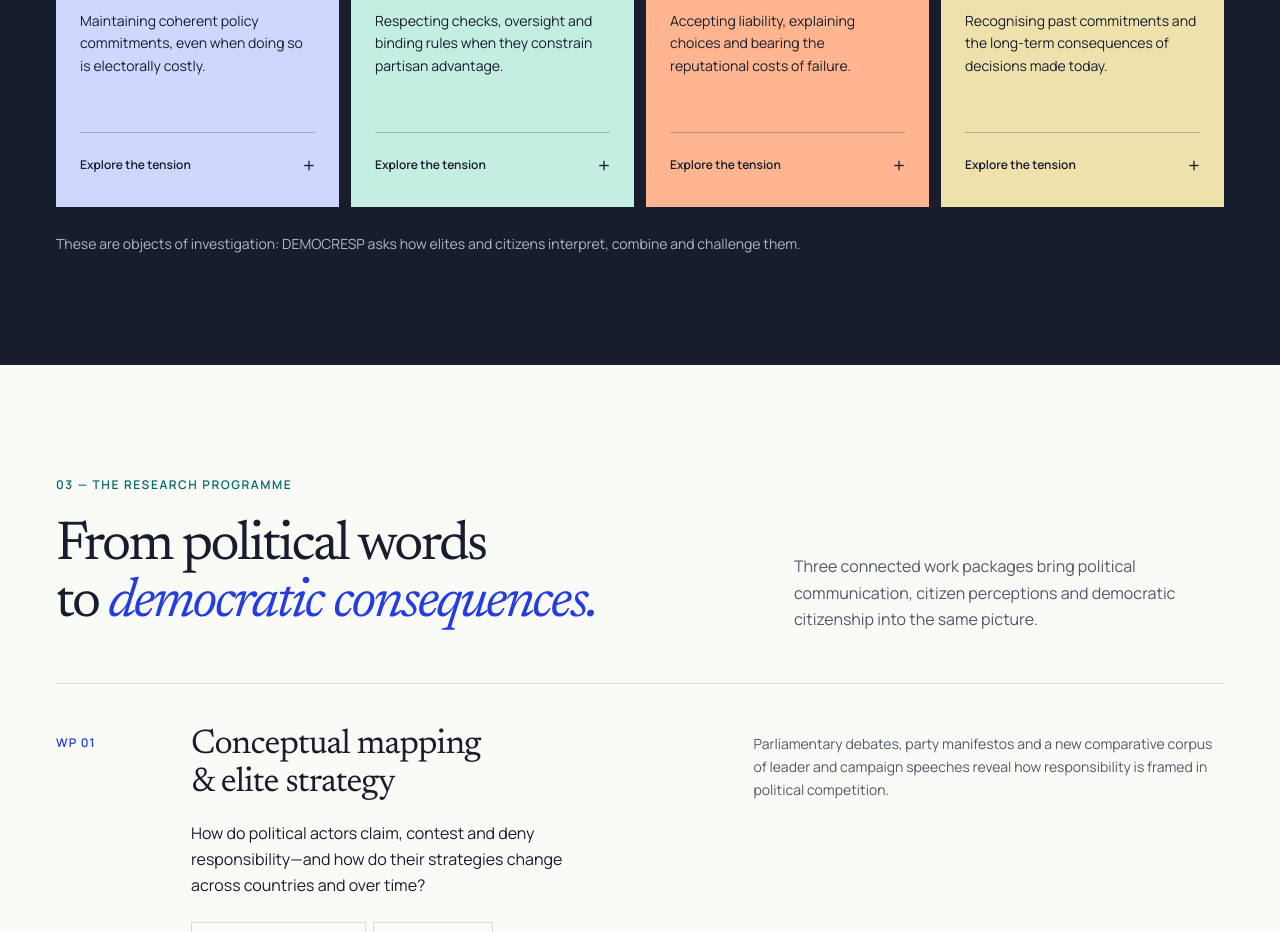
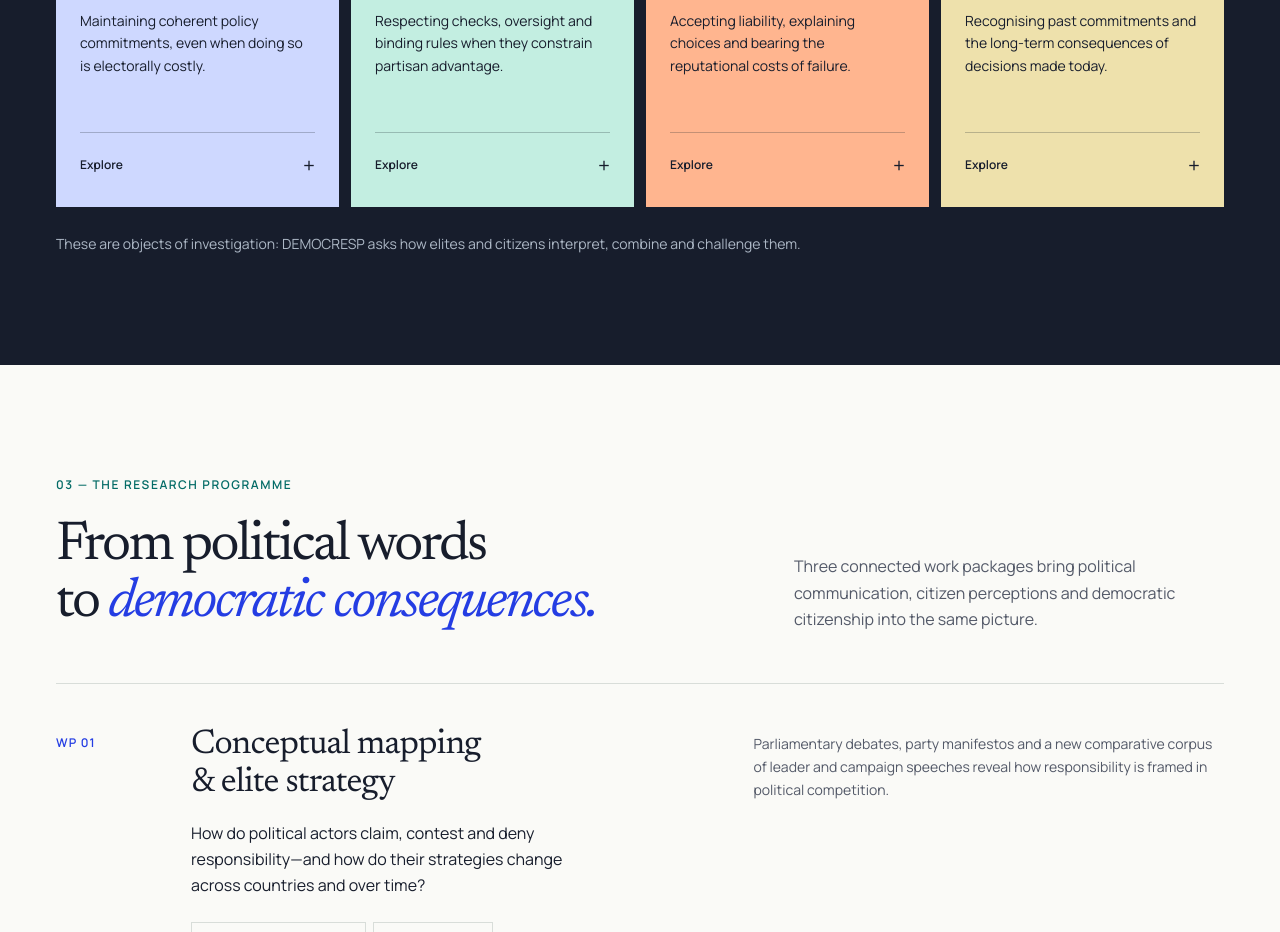
Before and after one commit to FabianHabersack/democresp-website, a website built with Vite: page docs/index.html in a window 1280 px wide. Shown: the part 2240-3172 px from the top of the page. Built offline with nearby package versions, Linux system fonts and the light colour scheme.

Commit message:
Shorten dimension-card labels to Explore

```diff
--- a/docs/index.html
+++ b/docs/index.html
@@ -86,10 +86,10 @@
       <div class="wrap">
         <div class="section-heading"><div><p class="eyebrow section-kicker">02 — The conceptual framework</p><h2 id="framework-title">One contested idea.<br><em>Four dimensions.</em></h2></div><p>The project starts with four dimensions of responsibility, while remaining open to the meanings citizens themselves bring to the concept.</p></div>
         <div class="dimension-grid">
-          <article class="dimension policy" id="policy"><div class="dimension-top"><span>01</span><img class="dimension-icon" src="assets/icons/compass.svg" alt="" width="28" height="28" aria-hidden="true"></div><h3>Policy</h3><p class="dimension-question">What do we stand for?</p><p>Maintaining coherent policy commitments, even when doing so is electorally costly.</p><details><summary>Explore the tension <span aria-hidden="true">+</span></summary><div class="dimension-detail"><p><strong>Taking responsibility</strong>Holding to a policy commitment in the public interest.</p><p><strong>Shifting the costs</strong>Undoing policies to retaliate against opponents rather than advance an alternative vision.</p></div></details></article>
-          <article class="dimension institutional" id="institutional"><div class="dimension-top"><span>02</span><img class="dimension-icon" src="assets/icons/landmark.svg" alt="" width="28" height="28" aria-hidden="true"></div><h3>Institutional</h3><p class="dimension-question">Which limits do we accept?</p><p>Respecting checks, oversight and binding rules when they constrain partisan advantage.</p><details><summary>Explore the tension <span aria-hidden="true">+</span></summary><div class="dimension-detail"><p><strong>Taking responsibility</strong>Accepting constitutional checks and independent oversight.</p><p><strong>Shifting the costs</strong>Undermining or bypassing constraints to secure a political advantage.</p></div></details></article>
-          <article class="dimension moral" id="moral"><div class="dimension-top"><span>03</span><img class="dimension-icon" src="assets/icons/scale.svg" alt="" width="28" height="28" aria-hidden="true"></div><h3>Moral</h3><p class="dimension-question">Who owns the decision?</p><p>Accepting liability, explaining choices and bearing the reputational costs of failure.</p><details><summary>Explore the tension <span aria-hidden="true">+</span></summary><div class="dimension-detail"><p><strong>Taking responsibility</strong>Offering explanations, sharing credit and accepting blame.</p><p><strong>Shifting the costs</strong>Scapegoating others and presenting contrition as weakness.</p></div></details></article>
-          <article class="dimension temporal" id="temporal"><div class="dimension-top"><span>04</span><img class="dimension-icon" src="assets/icons/hourglass.svg" alt="" width="28" height="28" aria-hidden="true"></div><h3>Temporal</h3><p class="dimension-question">Whose future is at stake?</p><p>Recognising past commitments and the long-term consequences of decisions made today.</p><details><summary>Explore the tension <span aria-hidden="true">+</span></summary><div class="dimension-detail"><p><strong>Taking responsibility</strong>Acknowledging inherited commitments and considering future generations.</p><p><strong>Shifting the costs</strong>Disowning the past and passing today’s burdens on to successors.</p></div></details></article>
+          <article class="dimension policy" id="policy"><div class="dimension-top"><span>01</span><img class="dimension-icon" src="assets/icons/compass.svg" alt="" width="28" height="28" aria-hidden="true"></div><h3>Policy</h3><p class="dimension-question">What do we stand for?</p><p>Maintaining coherent policy commitments, even when doing so is electorally costly.</p><details><summary>Explore <span aria-hidden="true">+</span></summary><div class="dimension-detail"><p><strong>Taking responsibility</strong>Holding to a policy commitment in the public interest.</p><p><strong>Shifting the costs</strong>Undoing policies to retaliate against opponents rather than advance an alternative vision.</p></div></details></article>
+          <article class="dimension institutional" id="institutional"><div class="dimension-top"><span>02</span><img class="dimension-icon" src="assets/icons/landmark.svg" alt="" width="28" height="28" aria-hidden="true"></div><h3>Institutional</h3><p class="dimension-question">Which limits do we accept?</p><p>Respecting checks, oversight and binding rules when they constrain partisan advantage.</p><details><summary>Explore <span aria-hidden="true">+</span></summary><div class="dimension-detail"><p><strong>Taking responsibility</strong>Accepting constitutional checks and independent oversight.</p><p><strong>Shifting the costs</strong>Undermining or bypassing constraints to secure a political advantage.</p></div></details></article>
+          <article class="dimension moral" id="moral"><div class="dimension-top"><span>03</span><img class="dimension-icon" src="assets/icons/scale.svg" alt="" width="28" height="28" aria-hidden="true"></div><h3>Moral</h3><p class="dimension-question">Who owns the decision?</p><p>Accepting liability, explaining choices and bearing the reputational costs of failure.</p><details><summary>Explore <span aria-hidden="true">+</span></summary><div class="dimension-detail"><p><strong>Taking responsibility</strong>Offering explanations, sharing credit and accepting blame.</p><p><strong>Shifting the costs</strong>Scapegoating others and presenting contrition as weakness.</p></div></details></article>
+          <article class="dimension temporal" id="temporal"><div class="dimension-top"><span>04</span><img class="dimension-icon" src="assets/icons/hourglass.svg" alt="" width="28" height="28" aria-hidden="true"></div><h3>Temporal</h3><p class="dimension-question">Whose future is at stake?</p><p>Recognising past commitments and the long-term consequences of decisions made today.</p><details><summary>Explore <span aria-hidden="true">+</span></summary><div class="dimension-detail"><p><strong>Taking responsibility</strong>Acknowledging inherited commitments and considering future generations.</p><p><strong>Shifting the costs</strong>Disowning the past and passing today’s burdens on to successors.</p></div></details></article>
         </div>
         <p class="framework-note">These are objects of investigation: DEMOCRESP asks how elites and citizens interpret, combine and challenge them.</p>
       </div>
```
